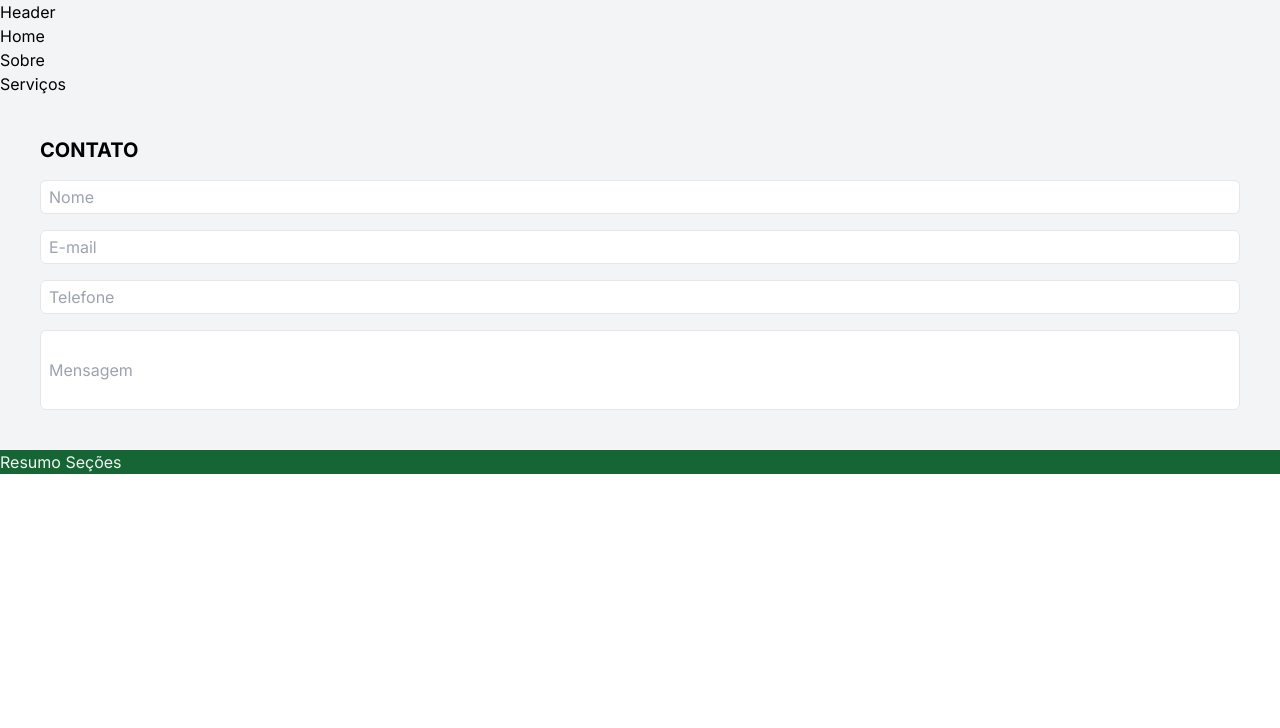
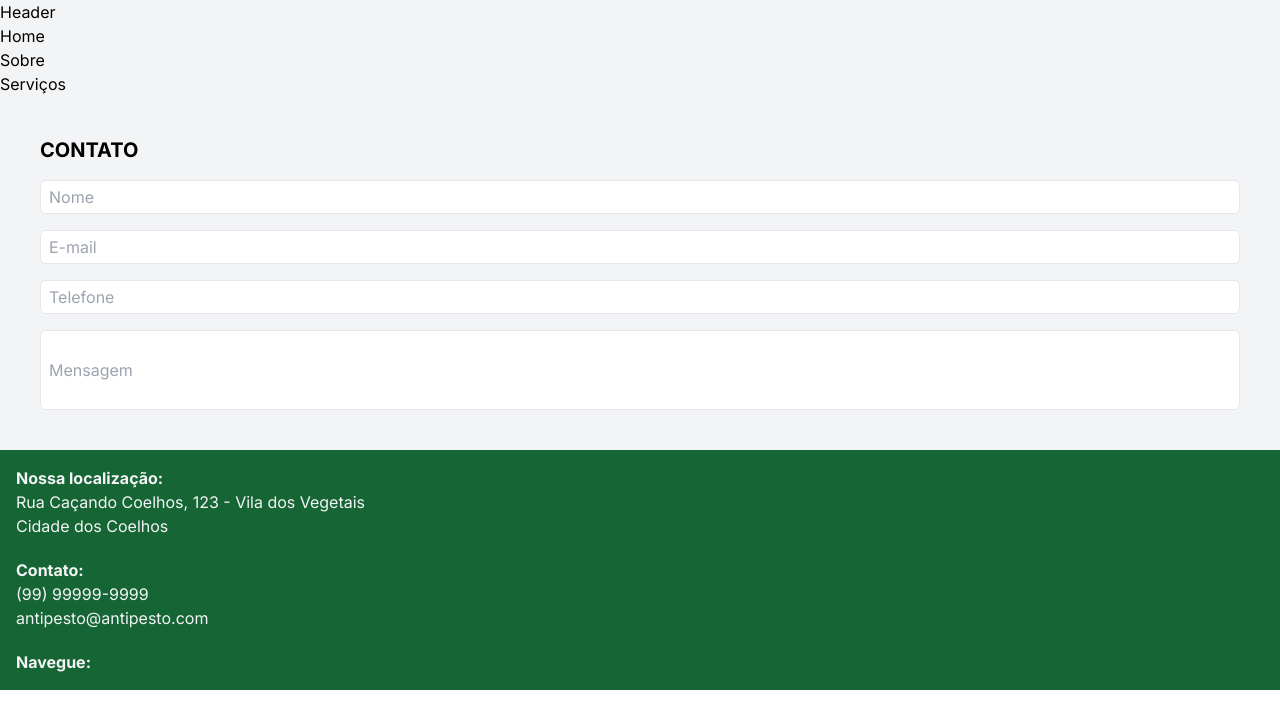
Before and after one commit to CarolinaRTC/WG, a Next.js app: page / in a window 1280 px wide. Shown: the top 728 px of the page. Built offline with nearby package versions, Linux system fonts and the light colour scheme.

Commit message:
Formatando footer

```diff
--- a/app/components/Footer.tsx
+++ b/app/components/Footer.tsx
@@ -2,8 +2,22 @@ import React from "react";
 
 export const Footer = () => {
   return (
-    <footer className="bg-green-800 text-gray-100">
-      <h1>Resumo Seções</h1>
+    <footer className="bg-green-800 text-gray-100 p-4">
+      <div className="flex flex-col justify-center gap-5">
+        <div>
+          <h1 className="font-bold">Nossa localização:</h1>
+          <p>Rua Caçando Coelhos, 123 - Vila dos Vegetais</p>
+          <p>Cidade dos Coelhos</p>
+        </div>
+        <div>
+          <h1 className="font-bold">Contato:</h1>
+          <p>(99) 99999-9999</p>
+          <p>antipesto@antipesto.com</p>
+        </div>
+        <div>
+          <h1 className="font-bold">Navegue:</h1>
+        </div>
+      </div>
     </footer>
   );
 };
```
